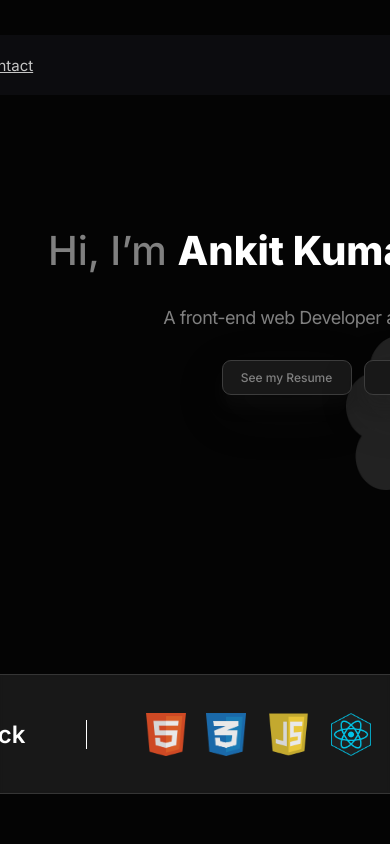
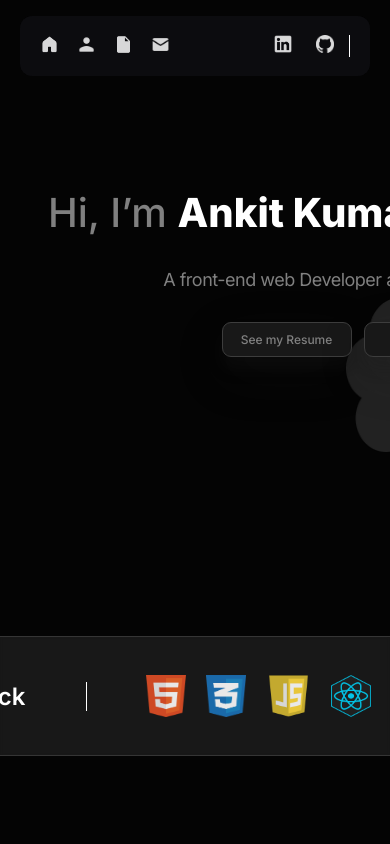
Before and after one commit to Ankitaggrawal/portfolio-website, a React (Create React App) app: page / in a window 390 px wide. Shown: the top 844 px of the page. Built offline with nearby package versions, Linux system fonts and the light colour scheme; the HTML template or start-up script is replaced by a standard one.

Commit message:
changes in navbar and main.css

```diff
--- a/src/containers/navbar/navbar.css
+++ b/src/containers/navbar/navbar.css
@@ -78,3 +78,71 @@
   flex-shrink: 0;
   opacity: 0.85;
 }
+
+
+@media screen and (max-width: 1040px) {
+  .po__navbar {
+    display: flex;
+    padding: 0;
+    justify-content: center;
+    align-items: center;
+  }
+
+  .po__navbar-links {
+    width: 800px;
+    padding: 10px 36px;
+  }
+
+  .po__navbar-links__components {
+    font-size: 12px;
+    gap: 30px;
+  }
+
+  .po__navbar-links__ids-linkedIn {
+    width: 18px;
+    height: 18px;
+  }
+
+  .po__navbar-links__ids-github {
+    width: 18px;
+    height: 18px;
+  }
+}
+
+@media screen and (max-width: 770px) {
+  .po__navbar-links {
+    width: 680px;
+    padding: 10px 36px;
+  }
+}
+
+@media screen and (max-width: 710px) {
+  .po__navbar-links {
+    width: 600px;
+    padding: 10px 36px;
+  }
+}
+
+@media screen and (max-width: 600px) {
+  .po__navbar-links {
+    width: 480px;
+    padding: 10px 36px;
+  }
+}
+
+@media screen and (max-width: 465px) {
+
+  .po__navbar-links {
+    width: 350px;
+    padding: 10px 20px;
+  }
+
+  .po__navbar-links__components {
+    display: none;
+  }
+
+  .po__navbar-links__mobileComponents {
+    display: flex;
+  }
+
+}
```
